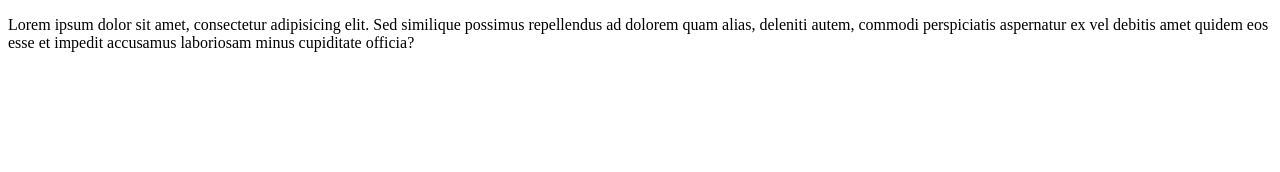
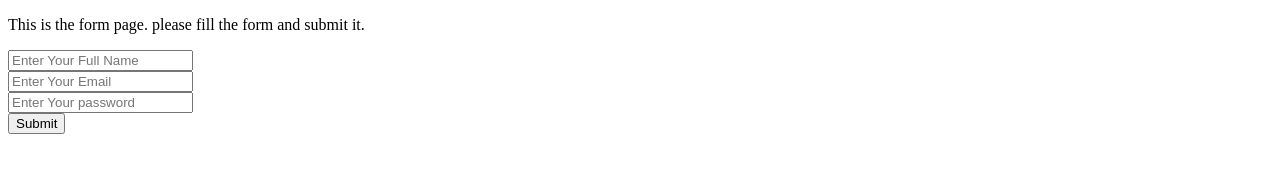
Before and after one commit to GitGoPrashis/Backend_learning, a website: page src/index.html in a window 1280 px wide. Drawn offline with Linux system fonts and the light colour scheme.

Commit message:
second commit

```diff
--- a/form.js
+++ b/form.js
@@ -31,7 +31,7 @@ res.end()
 <body>
 <form action ="/submit" method = "post">
 <input type="text" placeholder = "Enter Your Full name" name ="name"/> <br/>
-<input type="email" placeholder = "Enter Your email"name ="eamil"/> <br />
+<input type="email" placeholder = "Enter Your email"name ="email"/> <br />
 <textarea placeholder = "Enter Your message" name ="message"> </textarea> <br/>
 <button> send Message</button>
 </form>
--- a/src/index.html
+++ b/src/index.html
@@ -4,11 +4,19 @@
     <meta charset="UTF-8">
     <meta name="viewport" content="width=device-width, initial-scale=1.0">
     <title>Document</title>
-    <p>
-        Lorem ipsum dolor sit amet, consectetur adipisicing elit. Sed similique possimus repellendus ad dolorem quam alias, deleniti autem, commodi perspiciatis aspernatur ex vel debitis amet quidem eos esse et impedit accusamus laboriosam minus cupiditate officia?
-    </p>
+
 </head>
 <body>
+     <p>
+        This is the form page. please fill the form and submit it.
 
+    </p>
+
+    <form method="post" action="/submit">
+        <input type="text" placeholder="Enter Your Full Name" name="name" /> <br>
+        <input type="email" placeholder="Enter Your Email" name="email" /> <br>
+        <input type="password" placeholder="Enter Your password" name="password" /> <br>
+        <button type="submit">Submit</button>
+    </form>
 </body>
 </html>
```
Also changed, not shown: index.js (+14 -0 lines), path.js (added, +8 -0 lines).
